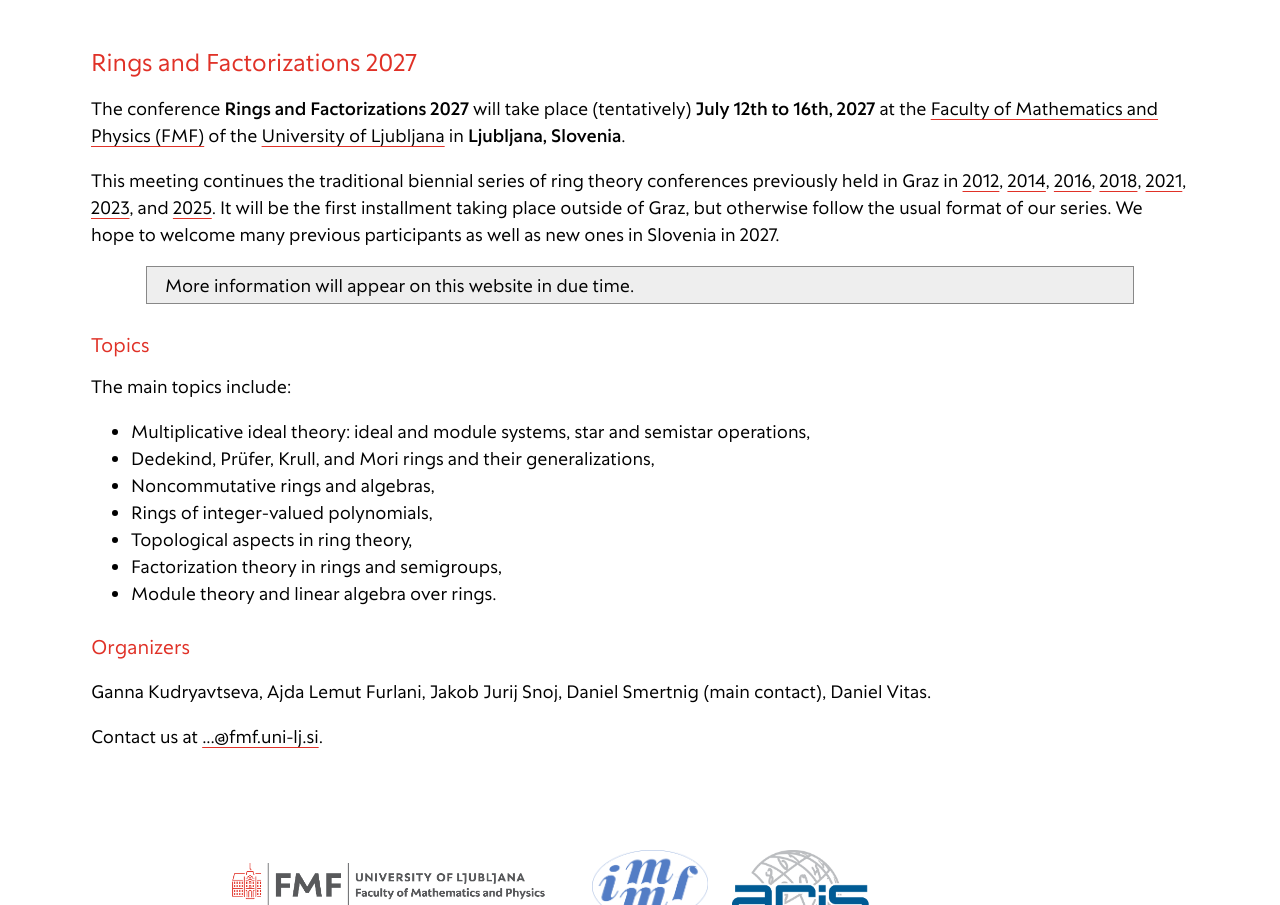
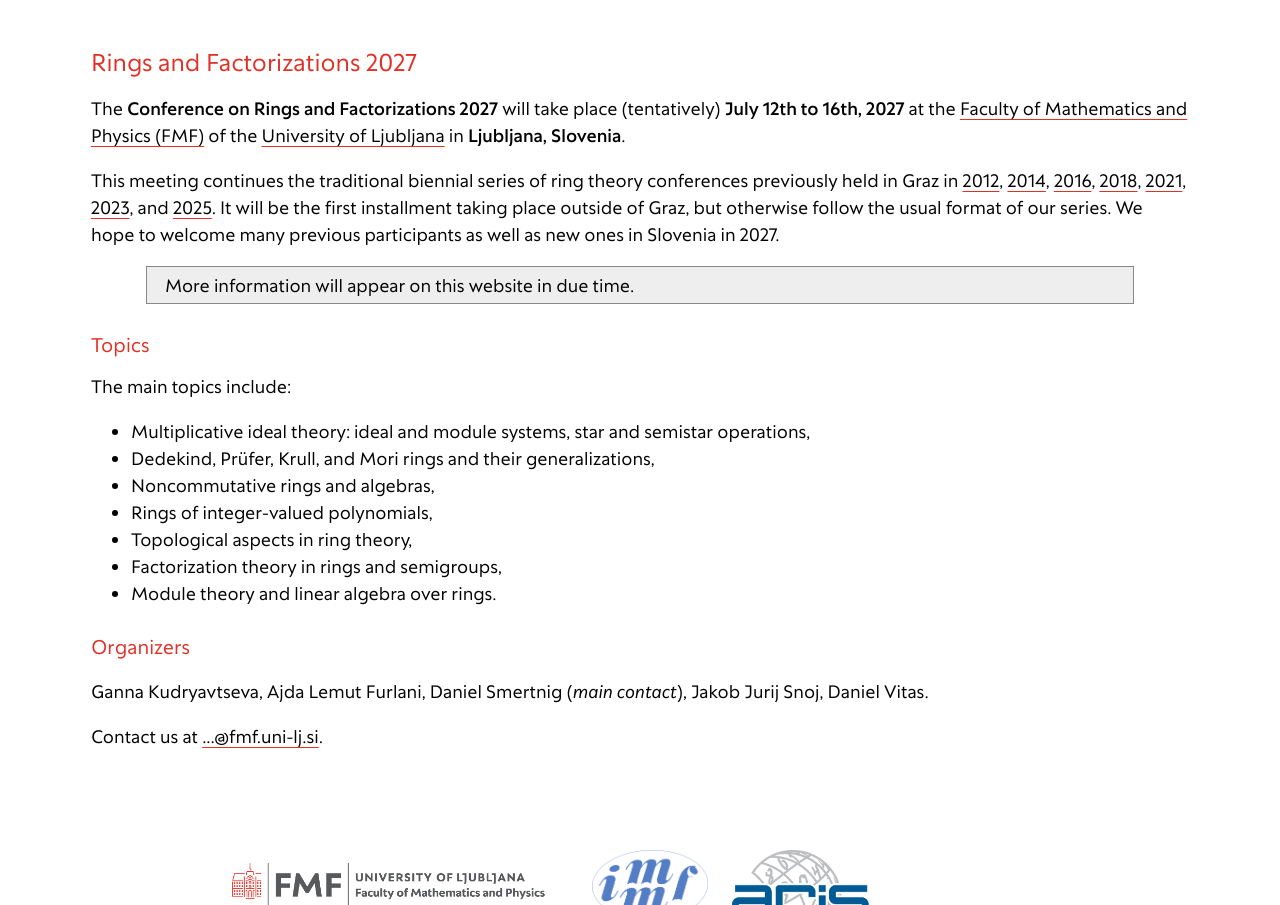
Before and after one commit to dansme/rings2027-hp, a plain HTML site: page index.html in a window 1280 px wide. Shown: the part 979-1884 px from the top of the page. Drawn offline with Linux system fonts and the light colour scheme.

Commit message:
small fixes

```diff
--- a/index.html
+++ b/index.html
@@ -34,7 +34,7 @@
 
         <h1>Rings and Factorizations 2027</h1>
 
-        <p>The conference <strong>Rings and Factorizations 2027</strong> will take place (tentatively) <strong>July 12th to 16th, 2027</strong> at the <a href="http://www.fmf.uni-lj.si">Faculty of Mathematics and Physics (FMF)</a> of the <a href="https://www.uni-lj.si">University of Ljubljana</a> in <strong>Ljubljana, Slovenia</strong>.</p>
+        <p>The <strong>Conference on Rings and Factorizations 2027</strong> will take place (tentatively) <strong>July 12th to 16th, 2027</strong> at the <a href="http://www.fmf.uni-lj.si">Faculty of Mathematics and Physics (FMF)</a> of the <a href="https://www.uni-lj.si">University of Ljubljana</a> in <strong>Ljubljana, Slovenia</strong>.</p>
 
         <p>This meeting continues the traditional biennial series of ring theory conferences previously held in Graz in <a href="http://integer-valued.org/conf2012/">2012</a>, <a href="http://imsc.uni-graz.at/ideals2014">2014</a>, <a href="https://www.math.tugraz.at/rings-polynomials">2016</a>, <a href="https://imsc.uni-graz.at/rings2018">2018</a>, <a href="http://integer-valued.org/rings2021/">2021</a>, <a href="https://imsc.uni-graz.at/rings2023">2023</a>, and <a href="http://integer-valued.org/rings2025/">2025</a>.
         It will be the first installment taking place outside of Graz, but otherwise follow the usual format of our series.
@@ -59,7 +59,7 @@
         </ul>
 
         <h2>Organizers</h2>
-        <p>Ganna Kudryavtseva, Ajda Lemut Furlani, Jakob Jurij Snoj, Daniel Smertnig (main contact), Daniel Vitas.</p>
+        <p>Ganna Kudryavtseva, Ajda Lemut Furlani, Daniel Smertnig (<em>main contact</em>), Jakob Jurij Snoj, Daniel Vitas.</p>
 
         <p>Contact us at <a href="...@fmf.uni-lj.si">...@fmf.uni-lj.si</a>.</p>
 
```
